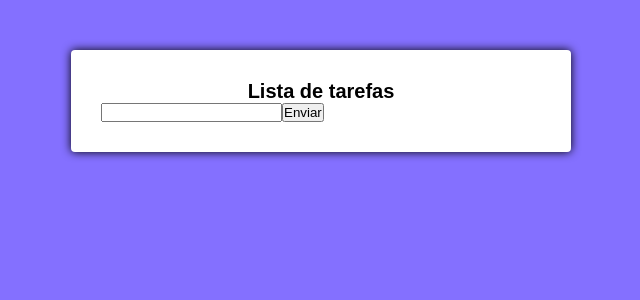
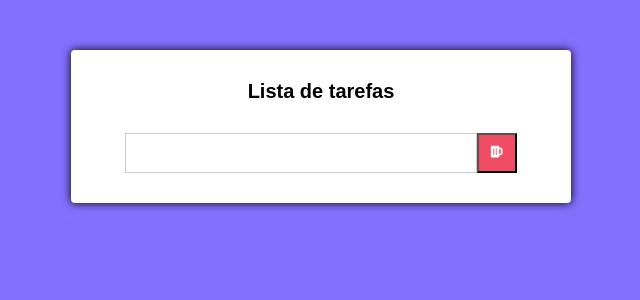
Before and after one commit to ecbjotape/ListaTarefas, a React (Create React App) app: page / in a window 1280 px wide. Shown: the top 300 px of the page, without its empty margins (319-959 px from the left). Built offline with nearby package versions, Linux system fonts and the light colour scheme.

Commit message:
Styling forms

```diff
--- a/package.json
+++ b/package.json
@@ -9,6 +9,7 @@
     "@testing-library/user-event": "^12.1.10",
     "react": "^17.0.2",
     "react-dom": "^17.0.2",
+    "react-icons": "^4.2.0",
     "react-scripts": "4.0.3",
     "web-vitals": "^1.0.1"
   },
--- a/src/components/Main.css
+++ b/src/components/Main.css
@@ -11,3 +11,27 @@
   font-size: 20px;
   text-align: center;
 }
+
+.form{
+  margin-top: 30px;
+  display: flex;
+  align-items: center;
+  justify-content: center;
+}
+.form input[type="text"]{
+  height: 40px;
+  padding: 0 20px;
+  font-size: 20px;
+  border: 1px solid #ccc;
+  min-width: 80%;
+}
+.form button[type="submit"]{
+  border-radius: none;
+  height: 40px;
+  width: 40px;
+  background: #f04c64;
+  color: white;
+  /*display: flex;
+  align-items: center;
+  justify-content: center;*/
+}
--- a/src/components/Main.js
+++ b/src/components/Main.js
@@ -1,5 +1,8 @@
 import React, { Component} from 'react';
 import './Main.css';
+
+// Form
+import { FaBeer } from 'react-icons/fa';
 
 export default class Main extends Component{
 state = {
@@ -20,9 +23,15 @@ state = {
       <div className="main">
         <h1>Lista de tarefas</h1>
 
-        <form action="#">
-          <input onChange={this.handleChange} type="text" />
-          <button type="submit">Enviar</button>
+        <form action="#" className="form">
+          <input
+            onChange={this.handleChange}
+            type="text"
+            value={novaTarefa}
+          />
+          <button type="submit">
+            < FaBeer/>
+          </button>
         </form>
       </div>
     )
```
Also changed, not shown: 1 other file (tests, documents, lock files or other folders).
